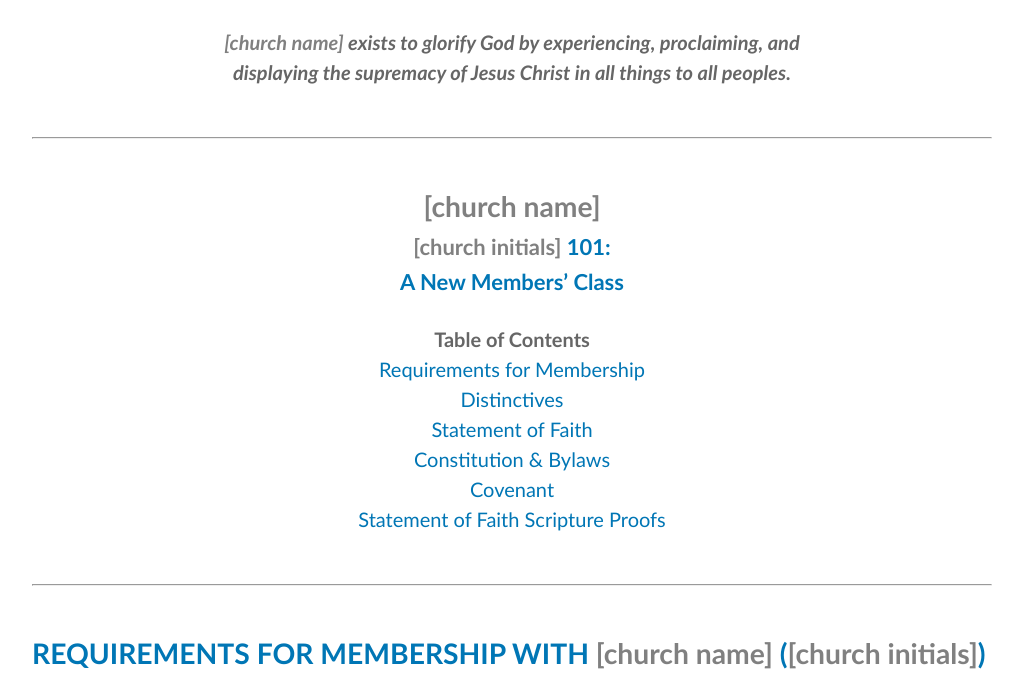
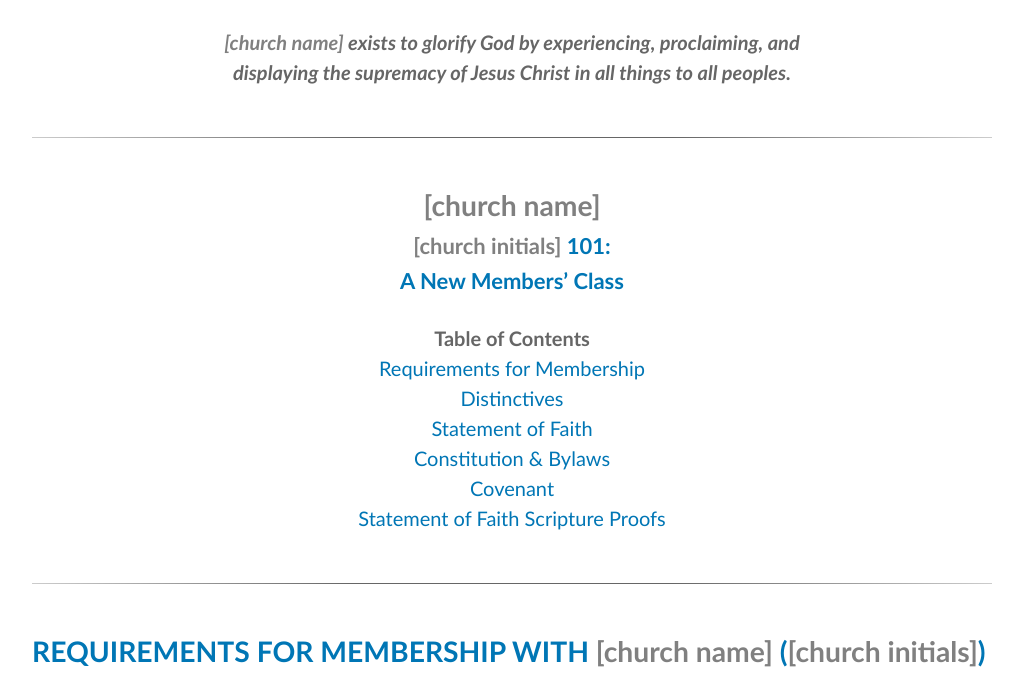
Before and after one commit to andytruett/Church-Membership-101, a plain HTML site: page church-membership-101.html in a window 1280 px wide. Shown: the part 108-784 px from the top of the page, without its empty margins (128-1151 px from the left). Drawn offline with Linux system fonts and the light colour scheme.

Commit message:
change hr style

```diff
--- a/church-membership-101.html
+++ b/church-membership-101.html
@@ -126,10 +126,11 @@
       display: inline-block;
     }
     .light {
-      color:#808080
+      color:#808080;
     }
     em {
-      color:#333
+      font-weight: bold;
+      color:#808080;
     }
     strong {
       color:#666;
@@ -138,7 +139,13 @@
       text-align:center
     }
     hr {
-      color: #555;
+      border: 0;
+      height: 1px;
+      background: #666;
+      background-image: -webkit-linear-gradient(left, #ccc, #666, #666, #ccc);
+      background-image: -moz-linear-gradient(left, #ccc, #666, #666, #ccc);
+      background-image: -ms-linear-gradient(left, #ccc, #666, #666, #ccc);
+      background-image: -o-linear-gradient(left, #ccc, #666, #666, #ccc);
       margin: 2.5rem 0;
     }
     table {
```
